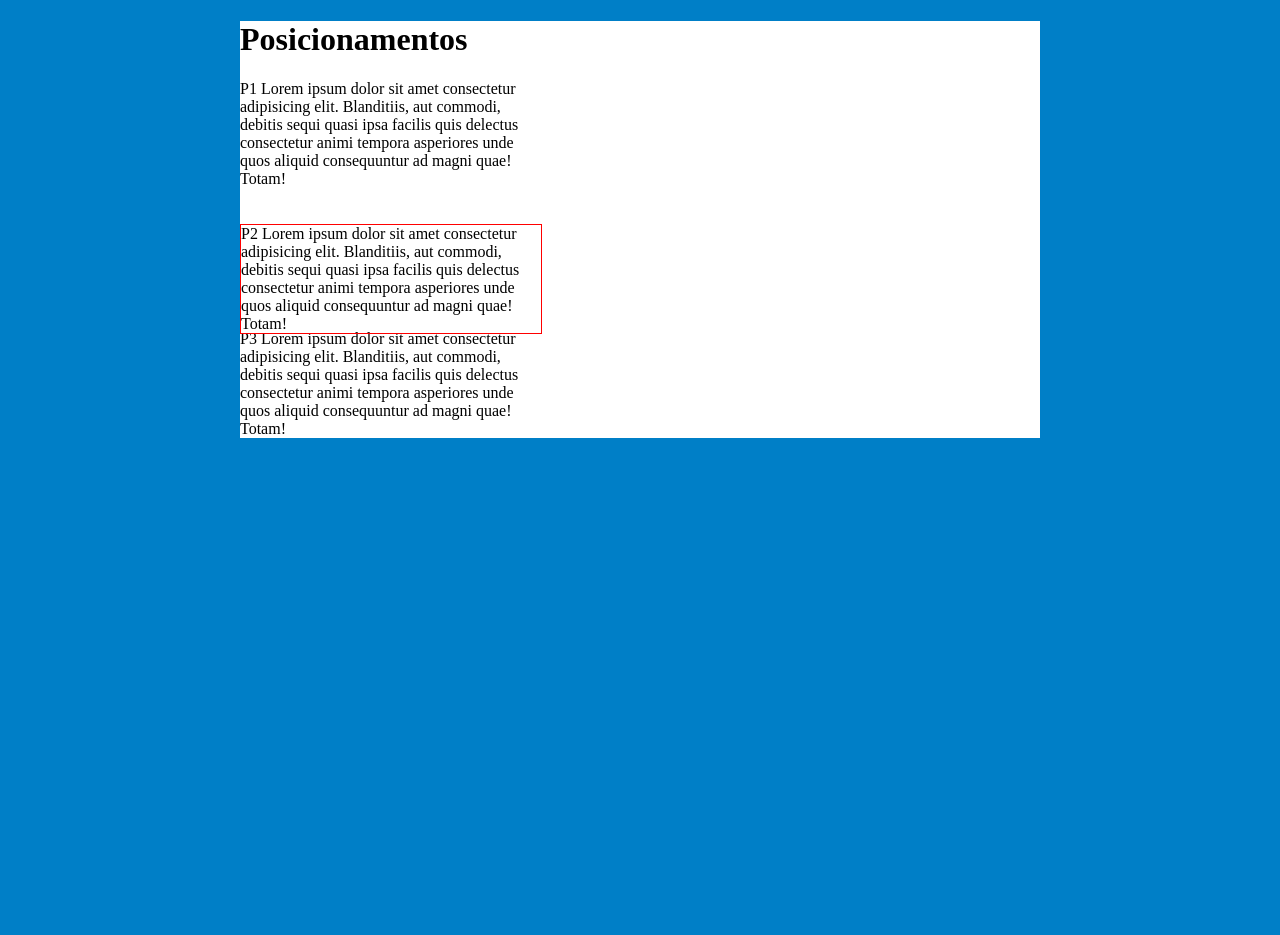
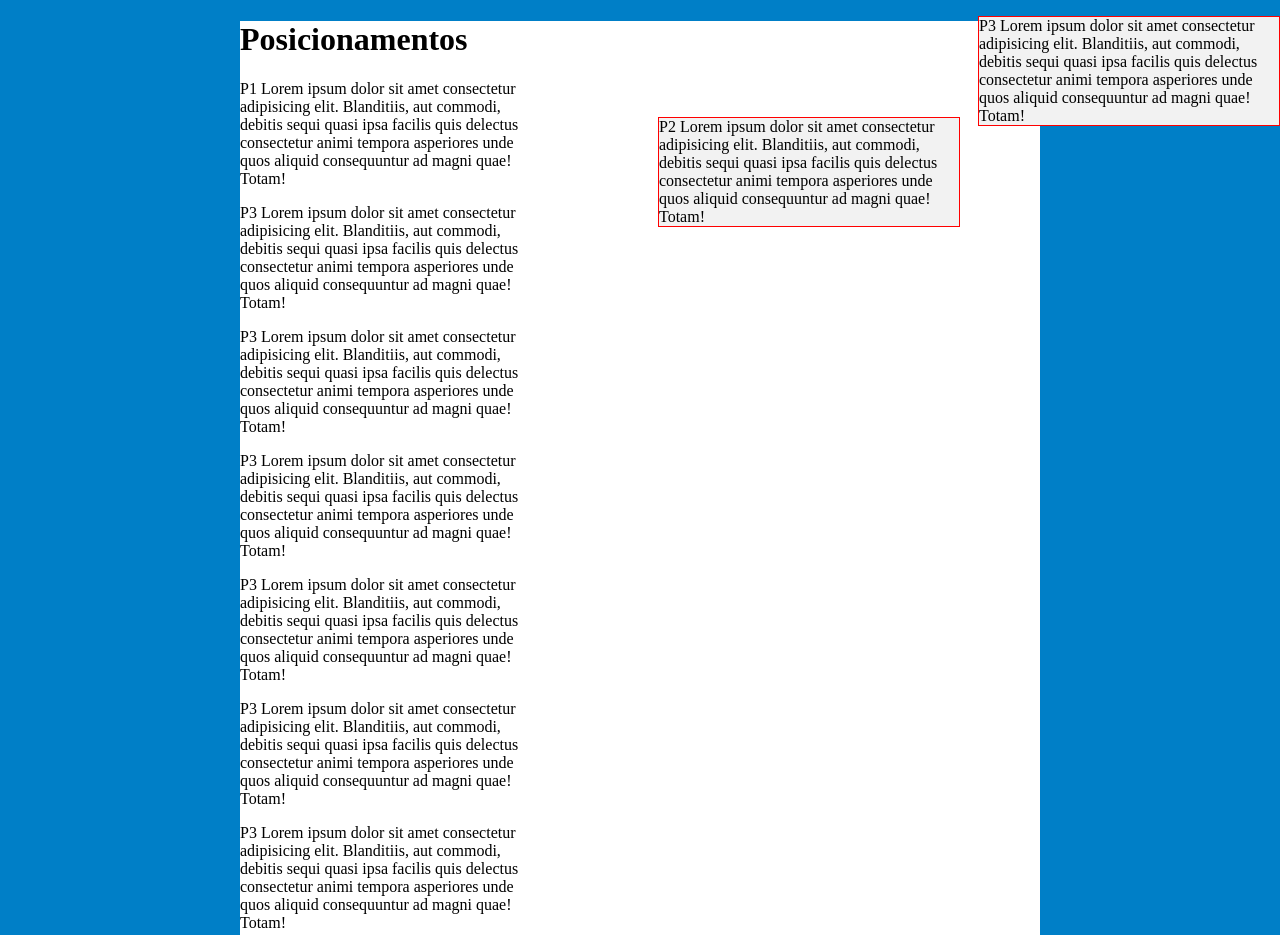
Before and after one commit to Jeanlucboza/curso-udemy-desenvolvimento-web, a plain HTML site: page web/ProjetoCSS3 Intermediario/aula 5/posicionamentos.html in a window 1280 px wide. Shown: the top 935 px of the page. Before the commit the page ends 800 px from the top, so only its background shows below. Drawn offline with Linux system fonts and the light colour scheme.

Commit message:
git push

```diff
--- a/web/ProjetoCSS3 Intermediario/aula 5/posicionamentos.html
+++ b/web/ProjetoCSS3 Intermediario/aula 5/posicionamentos.html
@@ -12,6 +12,7 @@
             background: #FFF;
             width: 800px;
             margin: 10px auto;
+            position: relative;
         }
         h1{
 
@@ -26,13 +27,36 @@
             left: -80px;*/
             bottom: -20px;
         }
+        .absolute{
+            position: absolute;
+            border: 1px solid red;
+            background: #f2f2f2;
+            top: 80px;
+            right: 80px;
+
+        }
+        .fixed{
+            position: fixed;
+            border: 1px solid red;
+            background: #f2f2f2;
+            top: 0px;
+            right: 0px;
+
+        }
     </style>
 </head>
 <body>
     <div id="container">
         <h1>Posicionamentos</h1>
         <p> P1 Lorem ipsum dolor sit amet consectetur adipisicing elit. Blanditiis, aut commodi, debitis sequi quasi ipsa facilis quis delectus consectetur animi tempora asperiores unde quos aliquid consequuntur ad magni quae! Totam!</p>
-        <p class="relative"> P2 Lorem ipsum dolor sit amet consectetur adipisicing elit. Blanditiis, aut commodi, debitis sequi quasi ipsa facilis quis delectus consectetur animi tempora asperiores unde quos aliquid consequuntur ad magni quae! Totam!</p>
+        <p class="absolute"> P2 Lorem ipsum dolor sit amet consectetur adipisicing elit. Blanditiis, aut commodi, debitis sequi quasi ipsa facilis quis delectus consectetur animi tempora asperiores unde quos aliquid consequuntur ad magni quae! Totam!</p>
+        <p class="fixed"> P3 Lorem ipsum dolor sit amet consectetur adipisicing elit. Blanditiis, aut commodi, debitis sequi quasi ipsa facilis quis delectus consectetur animi tempora asperiores unde quos aliquid consequuntur ad magni quae! Totam!</p>
+        <p> P3 Lorem ipsum dolor sit amet consectetur adipisicing elit. Blanditiis, aut commodi, debitis sequi quasi ipsa facilis quis delectus consectetur animi tempora asperiores unde quos aliquid consequuntur ad magni quae! Totam!</p>
+        <p> P3 Lorem ipsum dolor sit amet consectetur adipisicing elit. Blanditiis, aut commodi, debitis sequi quasi ipsa facilis quis delectus consectetur animi tempora asperiores unde quos aliquid consequuntur ad magni quae! Totam!</p>
+        <p> P3 Lorem ipsum dolor sit amet consectetur adipisicing elit. Blanditiis, aut commodi, debitis sequi quasi ipsa facilis quis delectus consectetur animi tempora asperiores unde quos aliquid consequuntur ad magni quae! Totam!</p>
+        <p> P3 Lorem ipsum dolor sit amet consectetur adipisicing elit. Blanditiis, aut commodi, debitis sequi quasi ipsa facilis quis delectus consectetur animi tempora asperiores unde quos aliquid consequuntur ad magni quae! Totam!</p>
+        <p> P3 Lorem ipsum dolor sit amet consectetur adipisicing elit. Blanditiis, aut commodi, debitis sequi quasi ipsa facilis quis delectus consectetur animi tempora asperiores unde quos aliquid consequuntur ad magni quae! Totam!</p>
+        <p> P3 Lorem ipsum dolor sit amet consectetur adipisicing elit. Blanditiis, aut commodi, debitis sequi quasi ipsa facilis quis delectus consectetur animi tempora asperiores unde quos aliquid consequuntur ad magni quae! Totam!</p>
         <p> P3 Lorem ipsum dolor sit amet consectetur adipisicing elit. Blanditiis, aut commodi, debitis sequi quasi ipsa facilis quis delectus consectetur animi tempora asperiores unde quos aliquid consequuntur ad magni quae! Totam!</p>
     </div>
 </body>
```
